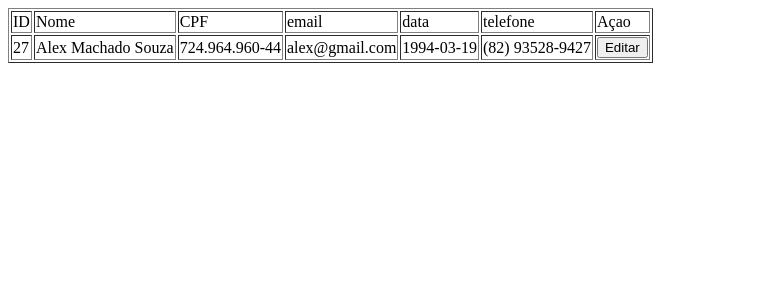
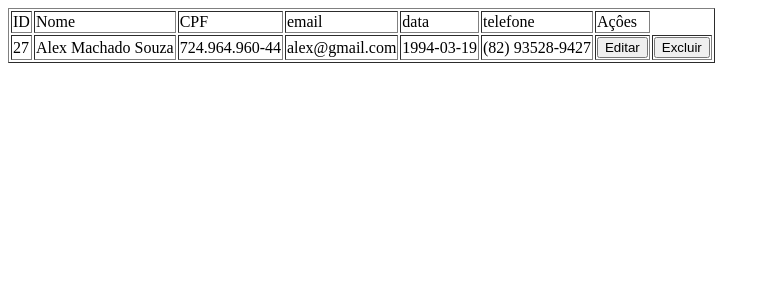
Before and after one commit to PedroMota7/TCC2, a PHP site: page /usuarios.php in a window 1280 px wide. Shown: the top 300 px of the page, without its empty margins (0-770 px from the left). Run offline with PHP 8.4, Linux system fonts and the light colour scheme; data comes from the database, SQL or seed files in the repository.

Commit message:
TCC2
FLUXOTECH

```diff
--- a/php/usuarios.php
+++ b/php/usuarios.php
@@ -15,10 +15,9 @@
             <td>email</td>
             <td>data</td>
             <td>telefone</td>
-            <td>Açao</td>
+            <td>Açôes</td>
+        </tr>
 
-
-        </tr>
 
         <?php
         $abc = mysqli_connect('localhost', 'root', NULL, 'tcc')
@@ -49,6 +48,8 @@
                 <td><?php echo $data; ?></td>
                 <td><?php echo $TEL; ?></td>
                <td><a href="editar_usuario.php?id=<?php echo $id; ?>"><button type="submit" class="btn">Editar</button></a></td>
+               <td><a href="excluir_usuario.php?id=<?php echo $id; ?>"><button class="btn" onclick="if(confirm('Tem certeza que deseja excluir este usuário?'))
+                { window.location.href='excluir_usuario.php?id=<?php echo $id; ?>'; }"> Excluir </button></a></td>
             </tr>
 
         <?php
```
Also changed, not shown: php/excluir_usuario.php (added, +22 -0 lines).
